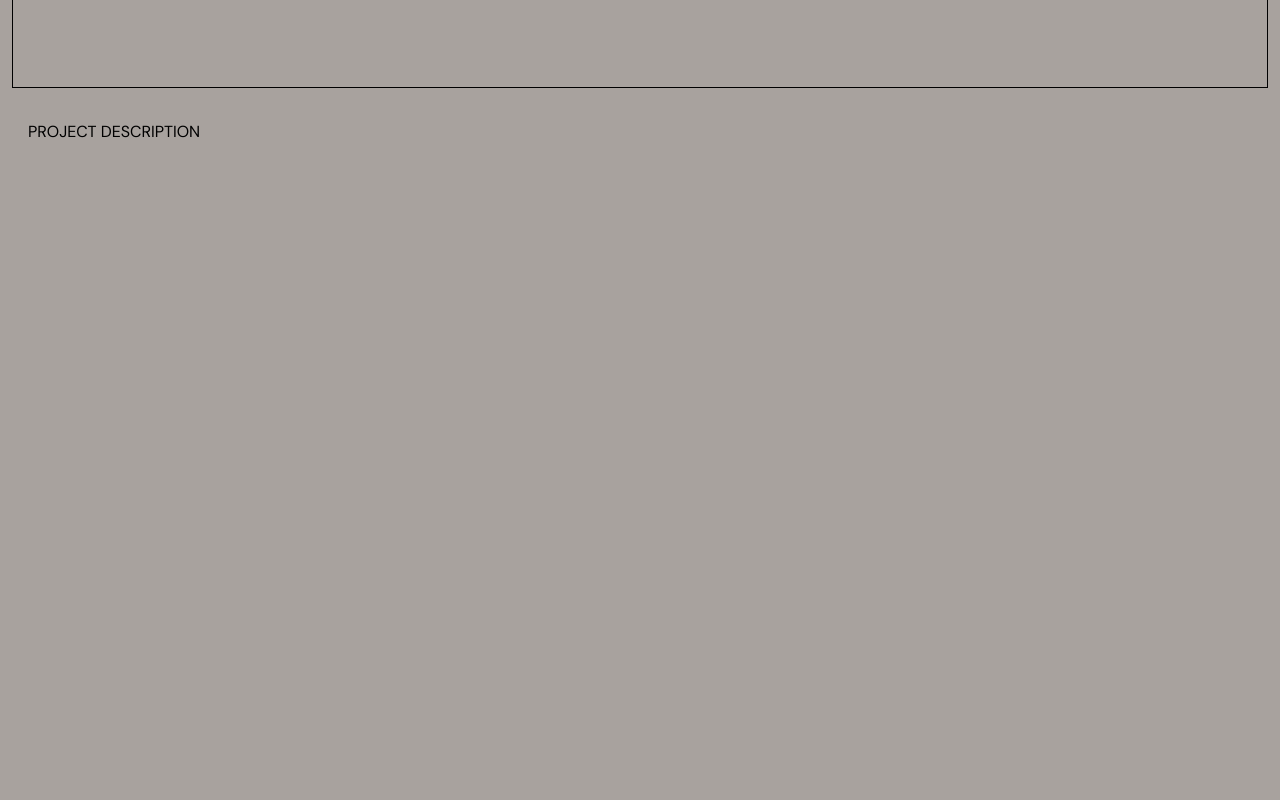
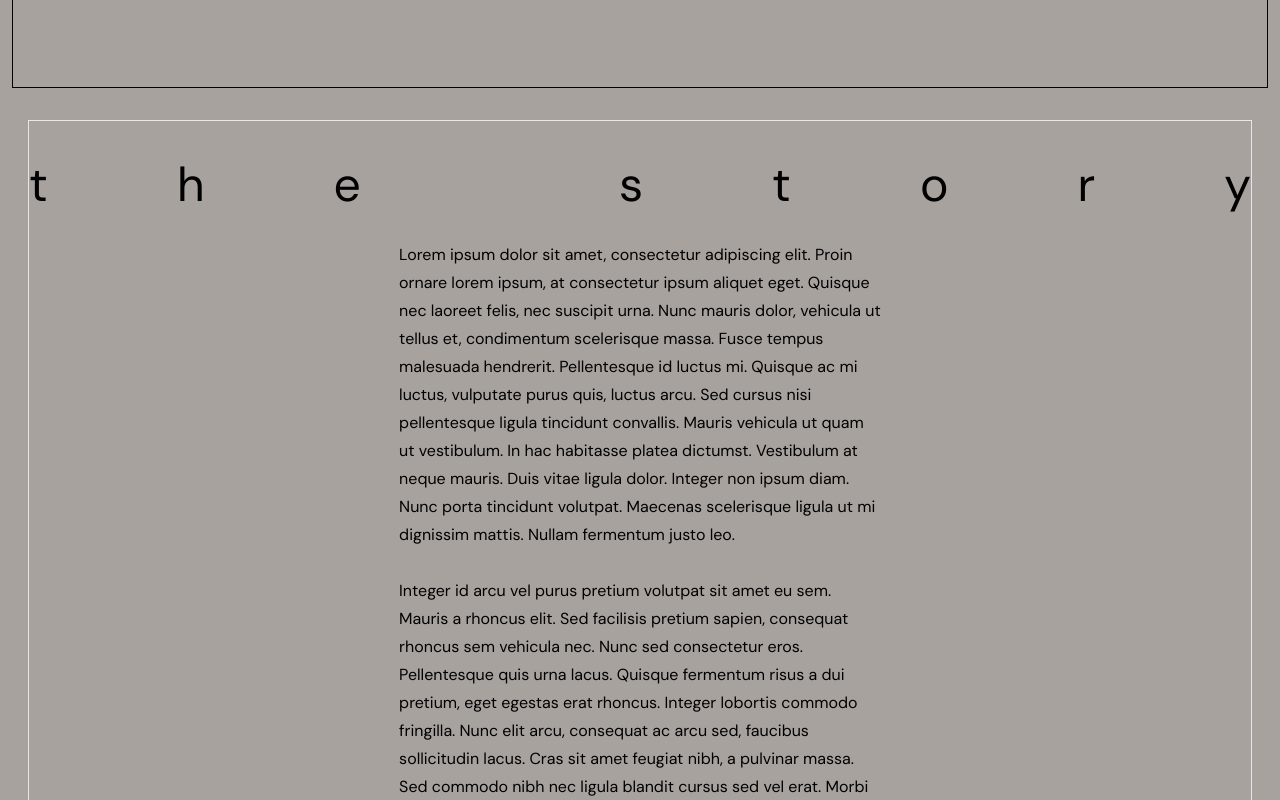
Before and after one commit to anindyoo/portfolio, a React (Create React App) app: page /projects/dermanifest in a window 1280 px wide. Shown: the part 700-1500 px from the top of the page. Built offline with nearby package versions, Linux system fonts and the light colour scheme.

Commit message:
feat: add project description content using dummy data.

```diff
--- a/src/components/ProjectsComp/ProjectDescription.jsx
+++ b/src/components/ProjectsComp/ProjectDescription.jsx
@@ -1,12 +1,42 @@
+/* eslint-disable max-len */
 const ProjectDescription = () => {
   console.log()
 
   return (
     <div className="
     PROJECT-DESCRIPTION
-    h-screen"
+    flex flex-col gap-8 border
+    min-h-screen
+    py-10"
     >
-      PROJECT DESCRIPTION
+      <div className="
+      THE-STORY
+      flex flex-row justify-between
+      text-5xl"
+      >
+        {[...'the story'].map((letter, index) => (
+          // eslint-disable-next-line react/no-array-index-key
+          <span key={`the-story-${index}`}>{letter}</span>
+        ))}
+      </div>
+      <div className="
+      PROJECT-DESCRIPTION-CONTENT
+      flex justify-center"
+      >
+        <p className="
+        DESCRIPTION-PARAGRAPH
+        max-w-[calc(100vw*37.64/100)]
+        text-base font-normal leading-7"
+        >
+          Lorem ipsum dolor sit amet, consectetur adipiscing elit. Proin ornare lorem ipsum, at consectetur ipsum aliquet eget. Quisque nec laoreet felis, nec suscipit urna. Nunc mauris dolor, vehicula ut tellus et, condimentum scelerisque massa. Fusce tempus malesuada hendrerit. Pellentesque id luctus mi. Quisque ac mi luctus, vulputate purus quis, luctus arcu. Sed cursus nisi pellentesque ligula tincidunt convallis. Mauris vehicula ut quam ut vestibulum. In hac habitasse platea dictumst. Vestibulum at neque mauris. Duis vitae ligula dolor. Integer non ipsum diam. Nunc porta tincidunt volutpat. Maecenas scelerisque ligula ut mi dignissim mattis. Nullam fermentum justo leo.
+          <br />
+          <br />
+          Integer id arcu vel purus pretium volutpat sit amet eu sem. Mauris a rhoncus elit. Sed facilisis pretium sapien, consequat rhoncus sem vehicula nec. Nunc sed consectetur eros. Pellentesque quis urna lacus. Quisque fermentum risus a dui pretium, eget egestas erat rhoncus. Integer lobortis commodo fringilla. Nunc elit arcu, consequat ac arcu sed, faucibus sollicitudin lacus. Cras sit amet feugiat nibh, a pulvinar massa. Sed commodo nibh nec ligula blandit cursus sed vel erat. Morbi ultricies placerat eros, dignissim elementum diam pulvinar et. Ut interdum ultricies massa nec viverra. Proin nec porttitor eros. Cras sed leo et elit sodales cursus at non erat.
+          <br />
+          <br />
+          Phasellus tempus felis non porttitor facilisis. Vestibulum a nisl nisi. Duis ut dignissim felis, et blandit lacus. Sed posuere neque vel arcu porta pretium. Mauris euismod urna erat, vitae vestibulum urna condimentum et. Sed magna odio, tempor non nisi vitae, suscipit consectetur est. Sed non lacus aliquet, varius nulla vehicula, semper ipsum. Nam efficitur nibh odio, ut accumsan lectus sodales ac. Ut cursus risus ac luctus fringilla.
+        </p>
+      </div>
     </div>
   )
 }
```
